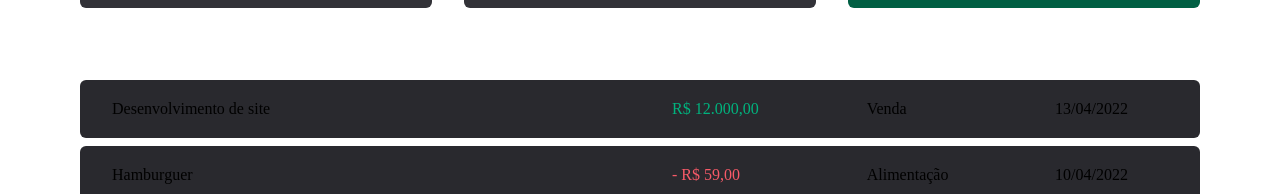
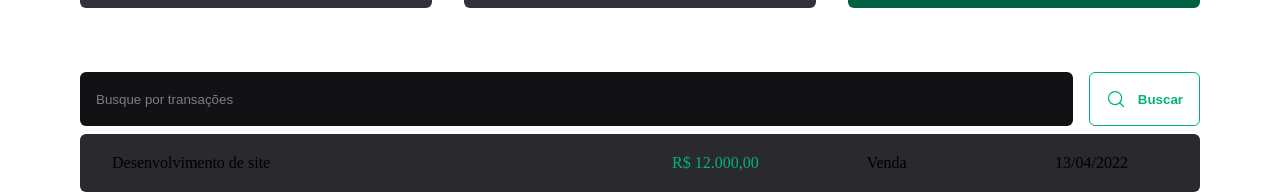
Before and after one commit to ericlys/dt-money, a React (Vite) app: page / in a window 1280 px wide. Shown: the part 279-473 px from the top of the page. Built offline with nearby package versions, Linux system fonts and the light colour scheme.

Commit message:
feat: SearchForm component

```diff
--- /dev/null
+++ b/src/pages/Transactions/components/SearchForm/index.tsx
@@ -0,0 +1,15 @@
+import { MagnifyingGlass } from "phosphor-react";
+import { SearchFormContainer } from "./styles";
+
+export function SearchForm() {
+  return(
+    <SearchFormContainer>
+      <input type="text" placeholder="Busque por transações" />
+
+      <button type="submit">
+        <MagnifyingGlass size={20} />
+        Buscar
+      </button>
+    </SearchFormContainer>
+  )
+}
--- /dev/null
+++ b/src/pages/Transactions/components/SearchForm/styles.ts
@@ -0,0 +1,41 @@
+import styled from "styled-components";
+
+export const SearchFormContainer = styled.form`
+  display: flex;
+  gap: 1rem;
+
+  input {
+    flex: 1;
+    border-radius: 6px;
+    border: 0;
+    background: ${props => props.theme['gray-900']};
+    color: ${props => props.theme['gray-300']};
+    padding: 1rem;
+
+    ::placeholder {
+      color: ${props => props.theme['gray-500']};
+    }
+  }
+
+  button {
+    display: flex;
+    align-items: center;
+    gap: 0.75rem;
+
+    border: 0;
+    padding: 1rem;
+    background: transparent;
+    border: 1px solid ${props => props.theme['green-300']};
+    color: ${props => props.theme['green-300']};
+    font-weight: bold;
+    border-radius: 6px;
+    cursor: pointer;
+
+    ::hover {
+      background: ${props => props.theme['green-500']};
+      border-color: ${props => props.theme['green-500']};
+      color: ${props => props.theme['white']};
+      transition: background-color 0.2s, color 0.2s, border-color 0.2s;
+    }
+  };
+`
--- a/src/pages/Transactions/index.tsx
+++ b/src/pages/Transactions/index.tsx
@@ -1,5 +1,6 @@
 import { Header } from "../../components/Header";
 import { Summary } from "../../components/Summary";
+import { SearchForm } from "./components/SearchForm";
 
 import { PriceHighLight, TransactionsContainer, TransactionsTable } from "./styles";
 
@@ -10,6 +11,8 @@
       <Summary />
 
       <TransactionsContainer>
+        <SearchForm />
+
         <TransactionsTable>
           <tbody>
             <tr>
```
